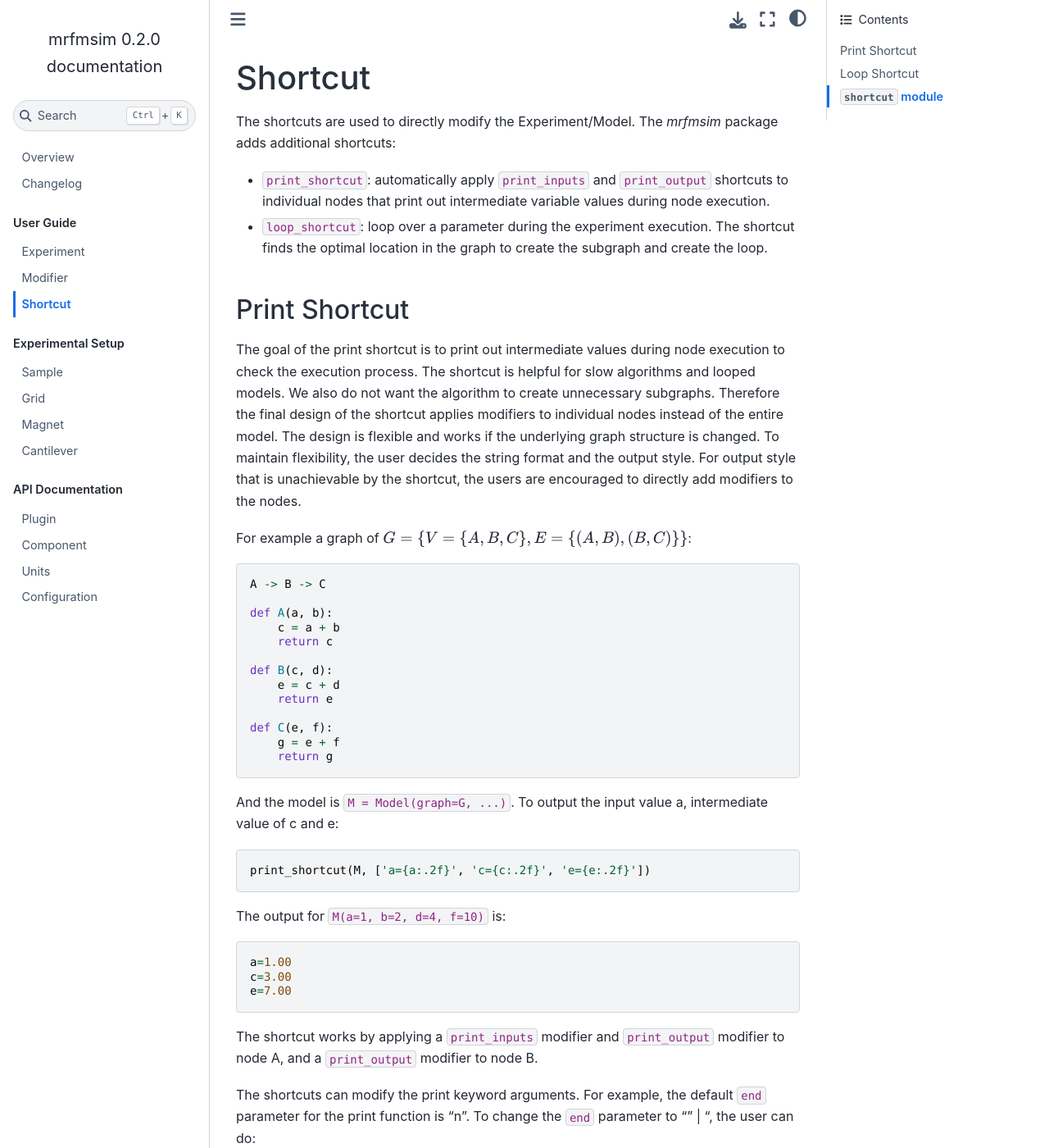
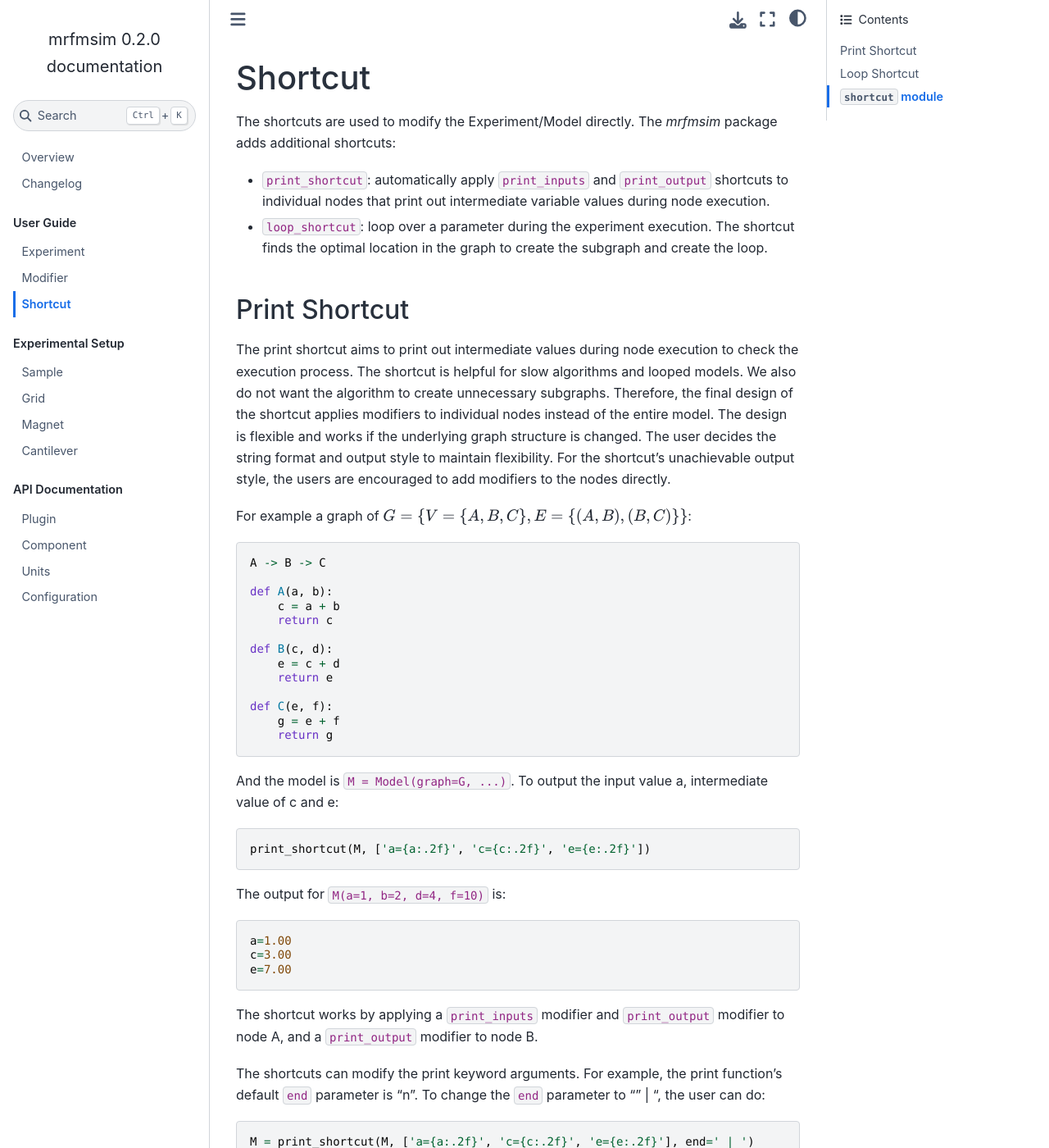
Before and after one commit to Marohn-Group/mrfmsim, a Sphinx documentation site: the page built from docs/ref_shortcut.rst, in a window 1280 px wide and 1400 px high. Shown: the whole window at 82% size. Built offline with Sphinx 7.4.7 and the Sphinx Book theme 1.1.4, drawn with Linux system fonts in a browser that asks for light colours; some of the changed text lies outside the part shown.

Commit message:
Update documentation

```diff
--- a/README.rst
+++ b/README.rst
@@ -29,9 +29,8 @@ loads them as plugins.
 Configuration file
 ********************
 
-To aid the portability of the experiment models, the experiment can be defined in
-a YAML file, with the nodes, edges, graph and model settings. To execute the model
-directly in the terminal, job configuration can be used to define the job.
+We increase the experiment model's portability by defining experiments in YAML functionalities with the nodes, edges, graph, and model settings. To execute the model
+directly in the terminal, use job configuration to define the job.
 
 Experiments and Collections
 ********************************
--- a/docs/api_plugin.rst
+++ b/docs/api_plugin.rst
@@ -33,9 +33,9 @@ To specify the plugin directory and submodule attribute::
 Create Plugin Package
 ----------------------
 
-To create a plugin package, the package name must start with ``mrfmsim_``. The submodule names should use the same convention "experiment", "modifier", "shortcut", and "component".
+The package name must start with ``mrfmsim_``to create a plugin package. The submodule names should use the same convention "experiment", "modifier", "shortcut", and "component".
 
-The way ``mrfmsim`` load the variables (functions, classes, etc) is by tracking the ``__all__`` attribute of each submodule. The ``__all__`` attribute is a list of strings that are commonly used to define what symbols in a module will be exported when ``from <module> import *`` is used on the module.
+The way ``mrfmsim`` loads the variables (functions, classes, etc) is by tracking the ``__all__`` attribute of each submodule. The ``__all__`` attribute is a list of strings that are commonly used to define what symbols in a module will be exported when ``from <module> import *`` is used on the module.
 
 :mod:`plugin` module
 ----------------------
--- a/docs/api_units.rst
+++ b/docs/api_units.rst
@@ -13,6 +13,3 @@ parameter name, and the value as a dictionary with the following
 - ``latex_label``: the LaTeX display of the unit, e.g. ``[\mathrm{nm}]``.
 - ``description``: a description of the unit, e.g. ``magnet radius``.
 - ``format``: format of the value when displayed, e.g. ".1f".
-
-To simply the definition process, a YAML units file can be used, see the
-``units.yaml`` file used in ``mrfmsim-marohn`` for an example.
--- a/docs/ref_shortcut.rst
+++ b/docs/ref_shortcut.rst
@@ -1,7 +1,7 @@
 Shortcut
 ======================
 
-The shortcuts are used to directly modify the Experiment/Model. The
+The shortcuts are used to modify the Experiment/Model directly. The
 *mrfmsim* package adds additional shortcuts:
 
 - ``print_shortcut``: automatically apply ``print_inputs`` and
@@ -15,15 +15,15 @@ The shortcuts are used to directly modify the Experiment/Model. The
 Print Shortcut
 ----------------
 
-The goal of the print shortcut is to print out intermediate values during
+The print shortcut aims to print out intermediate values during
 node execution to check the execution process. The shortcut is helpful for
 slow algorithms and looped models. We also do not want the algorithm to
-create unnecessary subgraphs. Therefore the final design of the shortcut
+create unnecessary subgraphs. Therefore, the final design of the shortcut
 applies modifiers to individual nodes instead of the entire model. The
 design is flexible and works if the underlying graph structure is changed.
-To maintain flexibility, the user decides the string format and the
-output style. For output style that is unachievable by the shortcut, the
-users are encouraged to directly add modifiers to the nodes.
+The user decides the string format and output style to maintain flexibility.
+For the shortcut's unachievable output style, the
+users are encouraged to add modifiers to the nodes directly.
 
 For example a graph of :math:`G=\{V=\{A, B, C\}, E=\{(A, B), (B, C)\}\}`::
 
@@ -57,7 +57,7 @@ The shortcut works by applying a ``print_inputs`` modifier and
 node B.
 
 The shortcuts can modify the print keyword arguments. For example, the
-default ``end`` parameter for the print function is "\n". To change the
+print function's default ``end`` parameter is "\n". To change the
 ``end`` parameter to "" | ", the user can do::
 
     M = print_shortcut(M, ['a={a:.2f}', 'c={c:.2f}', 'e={e:.2f}'], end=' | ')
@@ -103,7 +103,7 @@ For example, a graph of :math:`G=\{V=\{A, B, C\}, E=\{(A, B), (B, C)\}\}`::
     B(c, d)
     C(e, f)
 
-The optimal way to loop c and e, is to define the loop of parameter e in
+The optimal way to loop c and e is to define the loop of parameter e in
 node C first and then define the loop of parameter c in node B second. If
 the order given is reversed, both parameters c and e are looped at node B
 level. The reason for the behavior is that when loop c is created, the
```
Also changed, not shown: other parts of docs/ref_shortcut.rst (+1 -1 lines), docs/overview.rst (+38 -19 lines), docs/ref_experiment.rst (+7 -5 lines).
